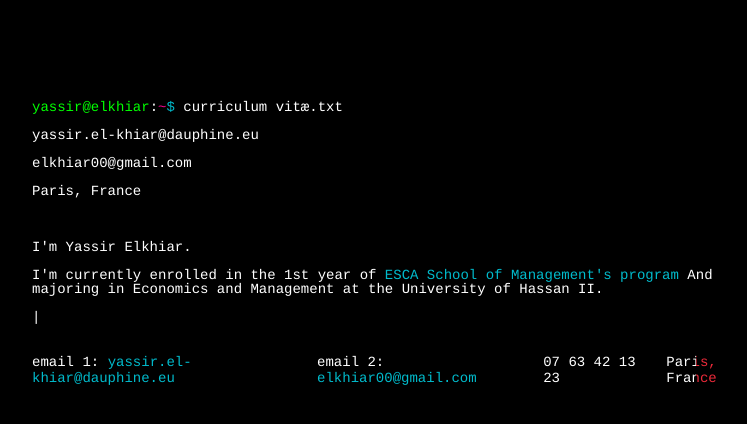
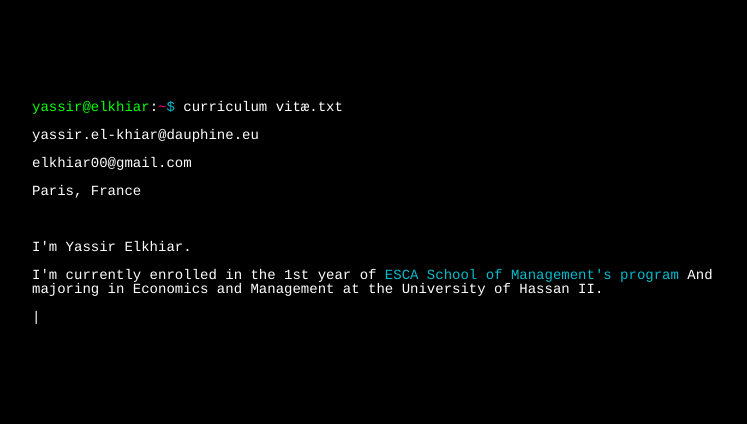
Before and after one commit to elkhiar/elkhiar, a plain HTML site: page index.html in a window 1280 px wide. Shown: the whole page, without its empty margins (233-980 px from the left). Drawn offline with nearby package versions, Linux system fonts and the light colour scheme.

Commit message:
Update index.html

```diff
--- a/index.html
+++ b/index.html
@@ -76,21 +76,13 @@
             width: 750px;
             margin: 100px auto 0;
         }
-        hr {
-            border: none;
+        #separator {
             height: 1px;
             background: #0bc;
-            margin: 0; /* No margin to ensure it stays right after the first line */
-        }
-        #contact {
-            color: #fff;
-            font-size: 14px;
-            margin-top: 30px;
-            display: flex;
-            justify-content: space-between;
-        }
-        #contact span {
-            margin-right: 20px;
+            width: 100%;
+            position: absolute;
+            top: 20px; /* Ajuste cette valeur selon l'espace requis sous la première ligne */
+            left: 0;
         }
     </style>
 </head>
@@ -102,14 +94,7 @@
             <div id="consoleLine">
                 <span id="a">yassir@elkhiar</span>:<span id="b">~</span><span id="c">$</span> curriculum vitæ.txt
             </div>
-            <hr> <!-- Add horizontal line here -->
             <div id="separator"></div>
-        </div>
-        <div id="contact">
-            <span>email 1: <a href="mailto:yassir.el-khiar@dauphine.eu">yassir.el-khiar@dauphine.eu</a></span>
-            <span>email 2: <a href="mailto:elkhiar00@gmail.com">elkhiar00@gmail.com</a></span>
-            <span>07 63 42 13 23</span>
-            <span class="tricolor">Paris, France</span>
         </div>
     </div>
 
```
